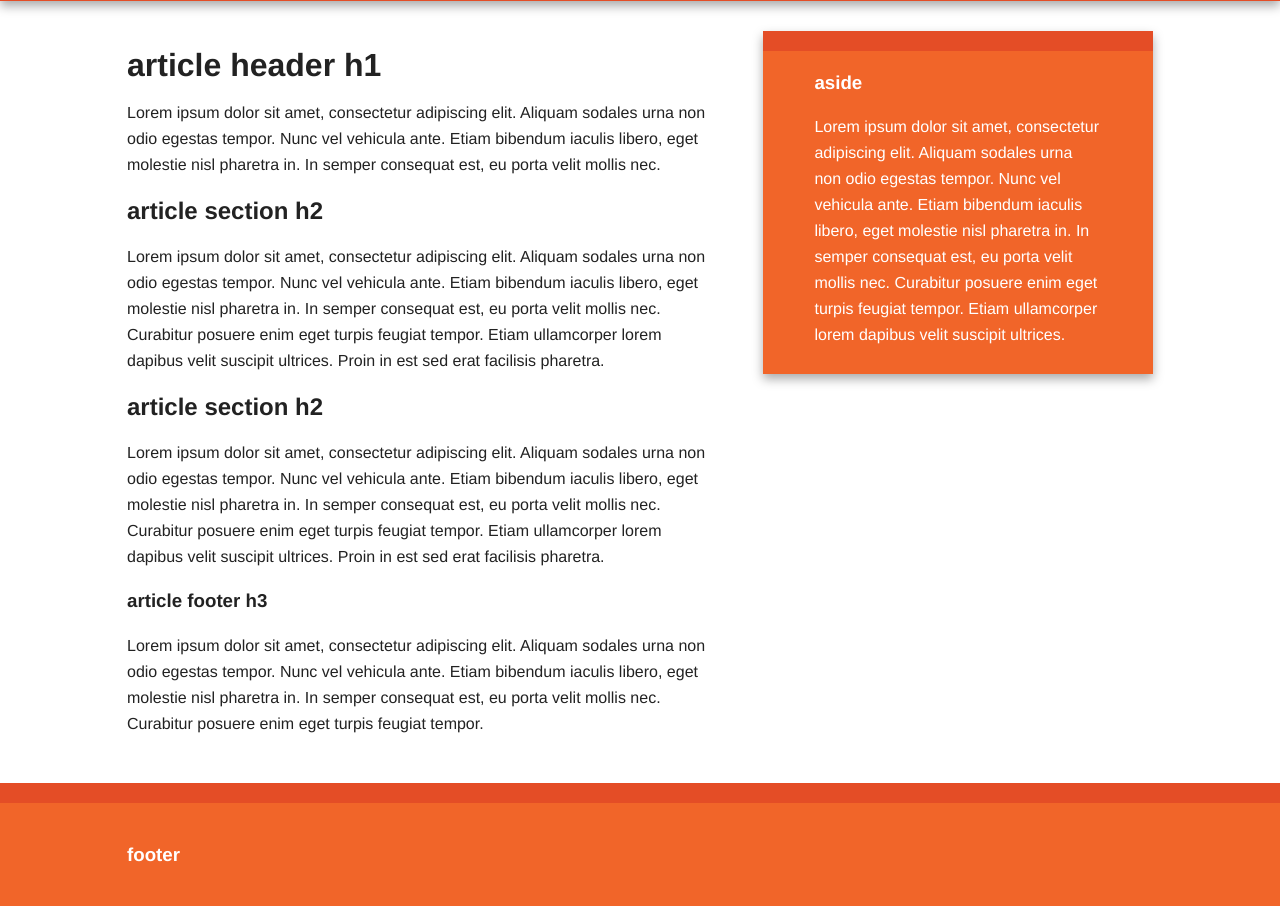
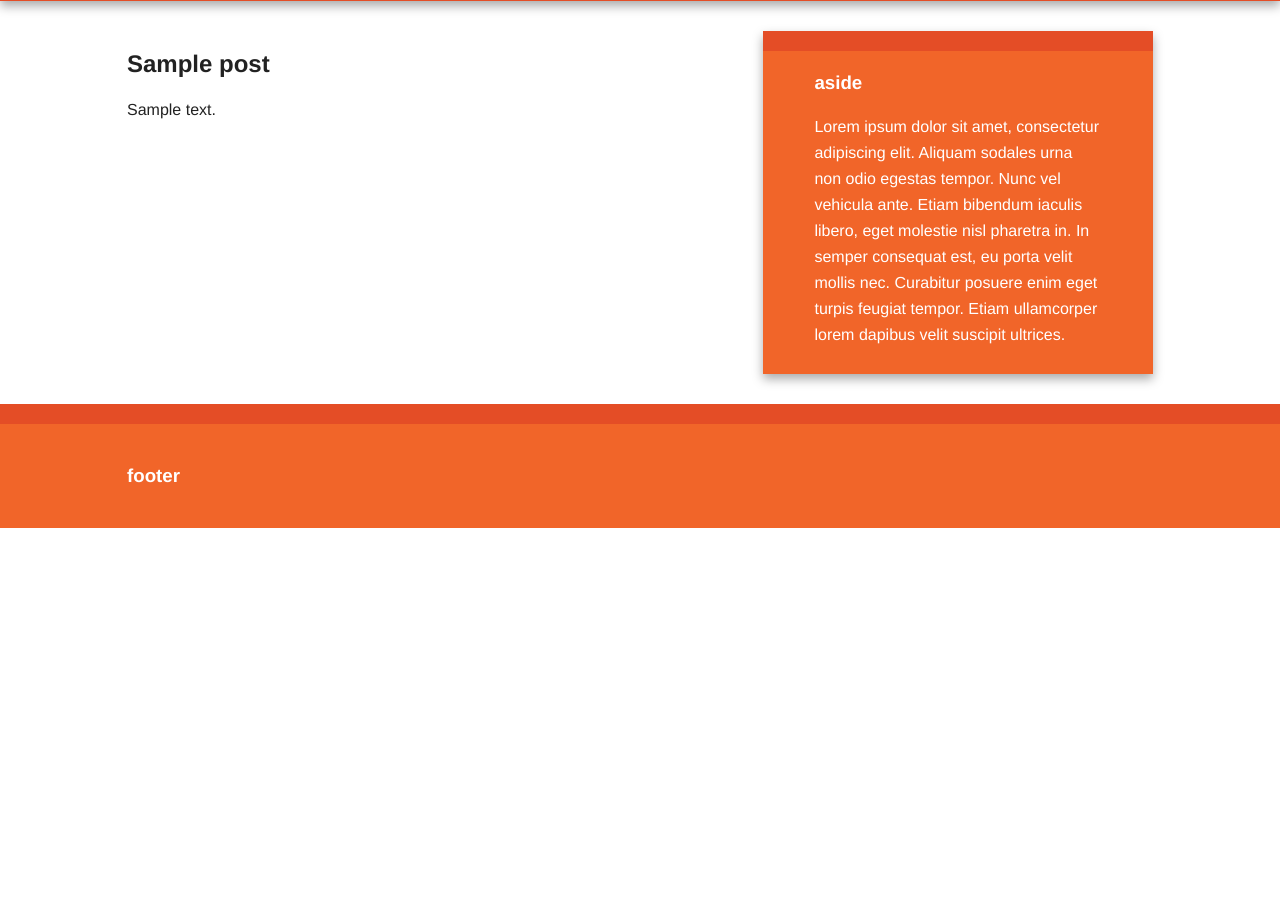
Before and after one commit to pklink/Kitty, a PHP site: template templates/index.twig in a window 1280 px wide. Shown: the part 95-1001 px from the top of the page. After the commit the page ends 623 px from the top, so only its background shows below. Run offline with PHP 8.4, Linux system fonts and the light colour scheme; the template is opened without the code that fills it: most values are stand-ins (such as "Sample title", 1, 10 or a date in 2020); some libraries are stand-ins or nearby versions.

Commit message:
added overview of all posts

```diff
--- a/css/main.css
+++ b/css/main.css
@@ -137,7 +137,7 @@ nav a:hover {
 
 .main aside {
     color: white;
-    padding: 0px 5% 10px;
+    padding: 0 5% 10px;
 }
 
 .footer-container footer {
@@ -157,7 +157,18 @@ nav a:hover {
    Author's custom styles
    ========================================================================== */
 
+pre {
+    padding: 10px;
+    background: rgba(0, 0, 0, .9);
+    color: #fff;
+    border-radius: 10px;
+    opacity: .8;
+    font-size: .9em;
+}
 
+code {
+    font-size: .9em;
+}
 
 
 
--- a/src/Kitty/Twig.php
+++ b/src/Kitty/Twig.php
@@ -25,7 +25,7 @@ class Twig {
 
         $loader = new \Twig_Loader_Filesystem($basepath);
         self::$instance = new \Twig_Environment($loader, array(
-            'cache' => $basepath . '/cache',
+            //'cache' => $basepath . '/cache',
         ));
     }
 
--- a/templates/index.twig
+++ b/templates/index.twig
@@ -36,24 +36,14 @@
 <div class="main-container">
     <div class="main wrapper clearfix">
 
-        <article>
-            <header>
-                <h1>article header h1</h1>
-                <p>Lorem ipsum dolor sit amet, consectetur adipiscing elit. Aliquam sodales urna non odio egestas tempor. Nunc vel vehicula ante. Etiam bibendum iaculis libero, eget molestie nisl pharetra in. In semper consequat est, eu porta velit mollis nec.</p>
-            </header>
-            <section>
-                <h2>article section h2</h2>
-                <p>Lorem ipsum dolor sit amet, consectetur adipiscing elit. Aliquam sodales urna non odio egestas tempor. Nunc vel vehicula ante. Etiam bibendum iaculis libero, eget molestie nisl pharetra in. In semper consequat est, eu porta velit mollis nec. Curabitur posuere enim eget turpis feugiat tempor. Etiam ullamcorper lorem dapibus velit suscipit ultrices. Proin in est sed erat facilisis pharetra.</p>
-            </section>
-            <section>
-                <h2>article section h2</h2>
-                <p>Lorem ipsum dolor sit amet, consectetur adipiscing elit. Aliquam sodales urna non odio egestas tempor. Nunc vel vehicula ante. Etiam bibendum iaculis libero, eget molestie nisl pharetra in. In semper consequat est, eu porta velit mollis nec. Curabitur posuere enim eget turpis feugiat tempor. Etiam ullamcorper lorem dapibus velit suscipit ultrices. Proin in est sed erat facilisis pharetra.</p>
-            </section>
-            <footer>
-                <h3>article footer h3</h3>
-                <p>Lorem ipsum dolor sit amet, consectetur adipiscing elit. Aliquam sodales urna non odio egestas tempor. Nunc vel vehicula ante. Etiam bibendum iaculis libero, eget molestie nisl pharetra in. In semper consequat est, eu porta velit mollis nec. Curabitur posuere enim eget turpis feugiat tempor.</p>
-            </footer>
-        </article>
+        {% for post in posts %}
+            <article>
+                <header>
+                    <h2>{{ post.title }}</h2>
+                </header>
+                <p>{{ post.excerpt|raw }}</p>
+            </article>
+        {% endfor %}
 
         <aside>
             <h3>aside</h3>
```
Also changed, not shown: index.php (+11 -3 lines), src/Kitty/Model/Post.php (+39 -0 lines).
